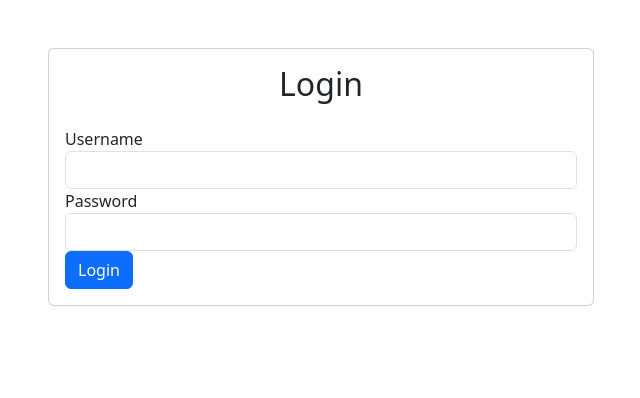
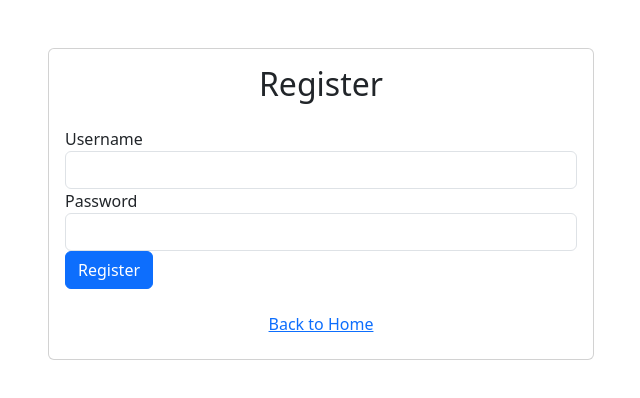
Before and after one commit to WhitelightningDev/frontend-app, a React (Create React App) app: page /register in a window 1280 px wide. Before the commit this address led to /login. Shown: the top 398 px of the page, without its empty margins (319-959 px from the left). Built offline with nearby package versions, Linux system fonts and the light colour scheme.

Commit message:
"Added Register component and route, updated Login component, and modified App.js to include Register route and handle user login/logout"

```diff
--- a/src/App.js
+++ b/src/App.js
@@ -11,11 +11,13 @@ import ManageRoles from './components/ManageRoles';
 import UpdateCredential from './components/UpdateCredential';
 import ViewCredentials from './components/ViewCredentials';
 import AddCredential from './components/AddCredential';
+import Register from './components/Register'; // Import Register component
 
 function App() {
   const [userRole, setUserRole] = useState(localStorage.getItem('role'));
   const [userName, setUserName] = useState(localStorage.getItem('username'));
 
+  // Function to handle user login
   const handleLogin = (role, username) => {
     setUserRole(role);
     setUserName(username);
@@ -23,6 +25,7 @@ function App() {
     localStorage.setItem('username', username);
   };
 
+  // Function to handle user logout
   const handleLogout = () => {
     setUserRole(null);
     setUserName(null);
@@ -35,14 +38,18 @@ function App() {
     <Router>
       <div className="App">
         <ToastContainer autoClose={3000} hideProgressBar />
+
+        {/* Define Routes */}
         <Routes>
-          <Route path="/" element={<Home />} />
-          <Route path="/login" element={<Login onLogin={handleLogin} />} />
+          <Route path="/" element={<Home />} /> {/* Home page route */}
+          <Route path="/login" element={<Login onLogin={handleLogin} />} /> {/* Login page route */}
+          <Route path="/register" element={<Register />} /> {/* Register page route */}
 
+          {/* Protected routes for authenticated users */}
           {userRole && (
             <>
               <Route path="/dashboard" element={<Dashboard userRole={userRole} userName={userName} onLogout={handleLogout} />} />
-              {userRole === 'Admin' && <Route path="/manage-roles" element={<ManageRoles />} />}
+              {userRole === 'Admin' && <Route path="/manage-roles" element={<ManageRoles />} />} {/* Admin-only route */}
               {(userRole === 'Admin' || userRole === 'Manager') && (
                 <>
                   <Route path="/update-credential" element={<UpdateCredential />} />
@@ -50,16 +57,16 @@ function App() {
                   <Route path="/add-credential" element={<AddCredential />} />
                 </>
               )}
-              {userRole === 'Normal' && <Route path="manage-roles" element={<ManageRoles to="/" />} />}
-              {(userRole === "Normal") &&(
+              {userRole === 'Normal' && (
                 <>
-                <Route path="/view-credentials" element={<ViewCredentials />} />
-                <Route path="/add-credential" element={<AddCredential />} />
+                  <Route path="/view-credentials" element={<ViewCredentials />} />
+                  <Route path="/add-credential" element={<AddCredential />} />
                 </>
               )}
             </>
           )}
 
+          {/* Redirect to login page if not authenticated */}
           {!userRole && <Route path="*" element={<Navigate to="/login" />} />}
         </Routes>
       </div>
--- a/src/components/Login.js
+++ b/src/components/Login.js
@@ -1,5 +1,5 @@
 import React, { useState } from 'react';
-import { useNavigate } from 'react-router-dom';
+import { useNavigate, Link } from 'react-router-dom';
 import axios from '../services/api';
 import { toast } from 'react-toastify';
 
@@ -8,14 +8,17 @@ const Login = ({ onLogin }) => {
   const [loading, setLoading] = useState(false);
   const navigate = useNavigate();
 
+  // Handle input change
   const handleChange = (e) => {
     setCredentials({ ...credentials, [e.target.name]: e.target.value });
   };
 
+  // Handle form submission
   const handleSubmit = async (e) => {
     e.preventDefault();
     setLoading(true);
     try {
+      // Send login request
       const response = await axios.post('/api/auth/login', credentials);
       const { token, role, username } = response.data;
 
@@ -61,8 +64,10 @@ const Login = ({ onLogin }) => {
         <div className="col-md-6">
           <div className="card">
             <div className="card-body">
+              {/* Login Form */}
               <h2 className="card-title text-center mb-4">Login</h2>
               <form onSubmit={handleSubmit}>
+                {/* Username Input */}
                 <div className="form-group">
                   <label htmlFor="username">Username</label>
                   <input
@@ -75,6 +80,7 @@ const Login = ({ onLogin }) => {
                     required
                   />
                 </div>
+                {/* Password Input */}
                 <div className="form-group">
                   <label htmlFor="password">Password</label>
                   <input
@@ -87,10 +93,21 @@ const Login = ({ onLogin }) => {
                     required
                   />
                 </div>
+                {/* Submit Button */}
                 <button type="submit" className="btn btn-primary btn-block" disabled={loading}>
                   {loading ? 'Logging in...' : 'Login'}
                 </button>
               </form>
+
+              {/* Register Button */}
+              <div className="text-center mt-3">
+                <Link to="/register" className="btn btn-link">Register</Link>
+              </div>
+
+              {/* Back to Home Button */}
+              <div className="text-center mt-3">
+                <Link to="/" className="btn btn-link">Back to Home</Link>
+              </div>
             </div>
           </div>
         </div>
--- a/src/components/Register.js
+++ b/src/components/Register.js
@@ -1,5 +1,5 @@
 import React, { useState } from 'react';
-import { useNavigate } from 'react-router-dom';
+import { useNavigate, Link } from 'react-router-dom'; // Added Link for navigation
 import axios from '../services/api';
 import { toast } from 'react-toastify';
 
@@ -7,35 +7,73 @@ const Register = () => {
   const [user, setUser] = useState({ username: '', password: '' });
   const navigate = useNavigate();
 
+  // Function to handle input changes
   const handleChange = (e) => {
     setUser({ ...user, [e.target.name]: e.target.value });
   };
 
+  // Function to handle form submission
   const handleSubmit = async (e) => {
     e.preventDefault();
     try {
+      // Make POST request to create new user
       await axios.post('/api/users', user);
+      // Navigate to login page after successful registration
       navigate('/login');
+      // Show success message
       toast.success('Registration successful!');
     } catch (error) {
+      // Show error message on registration failure
       toast.error('Registration failed');
     }
   };
 
   return (
-    <div>
-      <h1>Register</h1>
-      <form onSubmit={handleSubmit}>
-        <div>
-          <label>Username</label>
-          <input type="text" name="username" value={user.username} onChange={handleChange} />
+    <div className="container mt-5">
+      <div className="row justify-content-center">
+        <div className="col-md-6">
+          <div className="card">
+            <div className="card-body">
+              <h2 className="card-title text-center mb-4">Register</h2>
+              <form onSubmit={handleSubmit}>
+                <div className="form-group">
+                  <label htmlFor="username">Username</label>
+                  <input
+                    type="text"
+                    className="form-control"
+                    id="username"
+                    name="username"
+                    value={user.username}
+                    onChange={handleChange}
+                    required
+                  />
+                </div>
+                <div className="form-group">
+                  <label htmlFor="password">Password</label>
+                  <input
+                    type="password"
+                    className="form-control"
+                    id="password"
+                    name="password"
+                    value={user.password}
+                    onChange={handleChange}
+                    required
+                  />
+                </div>
+                <button type="submit" className="btn btn-primary btn-block">
+                  Register
+                </button>
+              </form>
+              <div className="mt-3 text-center">
+                {/* Back to Home button */}
+                <Link to="/" className="btn btn-link">
+                  Back to Home
+                </Link>
+              </div>
+            </div>
+          </div>
         </div>
-        <div>
-          <label>Password</label>
-          <input type="password" name="password" value={user.password} onChange={handleChange} />
-        </div>
-        <button type="submit">Register</button>
-      </form>
+      </div>
     </div>
   );
 };
--- a/src/pages/Home.js
+++ b/src/pages/Home.js
@@ -4,12 +4,22 @@ import { Link } from 'react-router-dom';
 const Home = () => {
   return (
     <div className="container mt-5 d-flex flex-column align-items-center">
+      {/* Application Title */}
       <h2 className="mb-4">Welcome to Your Application</h2>
-      <p className="text-center mb-4">This is the home page for the authentication application either login or register if you dont have an account</p>
+
+      {/* Application Description */}
+      <p className="text-center mb-4">
+        This is the home page for the authentication application. Please login or register if you don't have an account.
+      </p>
+
+      {/* Login and Register Buttons */}
       <div className="d-flex justify-content-center">
+        {/* Login Button */}
         <Link to="/login">
           <button className="btn btn-primary mr-2">Login</button>
         </Link>
+
+        {/* Register Button */}
         <Link to="/register">
           <button className="btn btn-secondary ml-2">Register</button>
         </Link>
```
